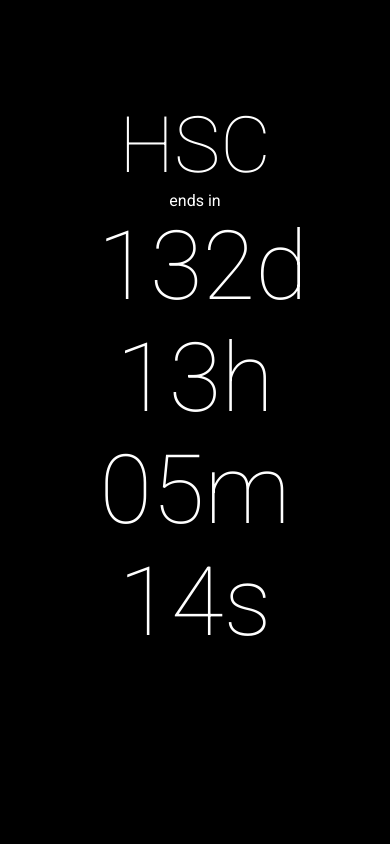
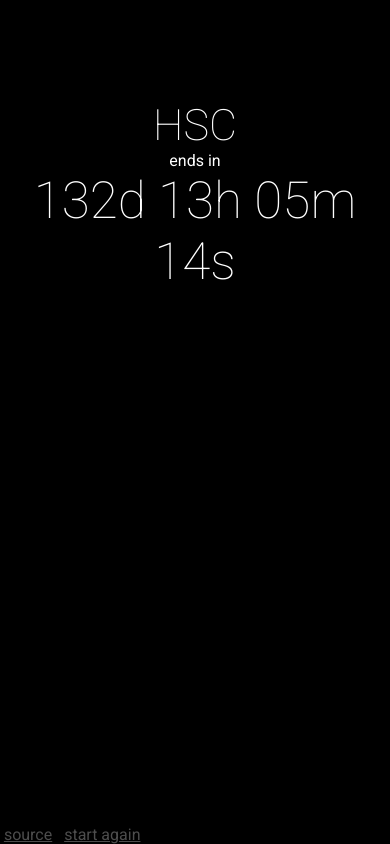
Before and after one commit to fourkbomb/hsceebs, a Flask app: page /1 in a window 390 px wide. Run offline with Flask 2, Linux system fonts and the light colour scheme; parts of the project's set-up code (start-up, migrations or seed data) failed here and were passed over; some libraries are stand-ins or nearby versions.

Commit message:
mobile touchups, misc improvements

```diff
--- a/app.py
+++ b/app.py
@@ -89,7 +89,7 @@ def nocache(fn):
 @app.route('/')
 @etagged
 def root():
-    return render_template('index.html', all_subjs=subjects, subjects=subject_cols, len=len, edata=exam_json)
+    return render_template('index.html', cur_letter='0', all_subjs=subjects, subjects=subject_cols, len=len, edata=exam_json)
 
 @app.route('/<int:subj_id>')
 @etagged
--- a/static/countdown.css
+++ b/static/countdown.css
@@ -2,10 +2,19 @@ body {
     background-color: black;
     color: white;
 	font-family: "Roboto", "Oxygen-Sans", "Helvetica Neue", "Segoe UI", sans-serif;
-    width: 100%;
-    height: 100%;
 	padding-bottom: 80px;
 }
+
+a, a:visited {
+    color: white;
+    -webkit-transition: all 300ms ease;
+    transition: all 300ms ease;
+}
+
+a:hover {
+    color: #2196f3;
+}
+
 
 .animated {
     -webkit-transition: all 300ms ease;
@@ -19,19 +28,49 @@ body {
 .big {
 	font-family: "Roboto";
 	font-weight: 100;
-	font-size: 96px;
+	font-size: 6em;
 }
 
 .not-that-big {
 	font-weight: 100;
-	font-size: 78px;
+	font-size: 5em;
 }
 
 #exam-container {
 	position: fixed;
 	top: 100px;
 	left: 50%;
-	width: 50%;
-	margin-left: -25%;
+	width: 100%;
+	margin-left: -50%;
 	text-align: center;
 }
+
+#fancy-bar {
+    position: fixed;
+    bottom: 0;
+    left: 1%;
+    width: 98%;
+    color: rgba(255, 255, 255, 0.3);
+}
+
+#fancy-bar a {
+    color: rgba(255, 255, 255, 0.3);
+}
+
+#fancy-bar:hover, #fancy-bar:hover a {
+    color: inherit;
+}
+
+#fancy-bar a:hover {
+    color: #2196f3;
+}
+
+@media screen and (max-width: 28em) {
+    .big {
+        font-size: 3.2em;
+    }
+
+    .not-that-big {
+        font-size: 2.7em;
+    }
+}
--- a/templates/countdown.html
+++ b/templates/countdown.html
@@ -9,6 +9,7 @@
         <script>
 		var subjdata = {{ subject|safe }}
         </script>
+        <meta name="viewport" content="width=device-width,initial-scale=1" />
         <script src="/static/countdown.js"></script>
     </head>
 	<body>
@@ -21,5 +22,10 @@
 				</div>
 			</div>
 		</div>
+        <span class="animated" id="fancy-bar">
+            <a href="https://github.com/fourkbomb/hsceebs">source</a>
+            &nbsp;
+            <a href="/">start again</a>
+        </div>
 	</body>
 </html>
--- a/templates/index.html
+++ b/templates/index.html
@@ -8,6 +8,7 @@
         <link rel="stylesheet" href="/static/index.css" />
         <script src="https://cdnjs.cloudflare.com/ajax/libs/jquery/3.0.0-beta1/jquery.min.js" ></script>
         <!--        <script src="https://cdnjs.cloudflare.com/ajax/libs/zepto/1.1.6/zepto.min.js"></script>-->
+		<meta name="viewport" content="width=device-width,initial-scale=1" />
         <script>
         var EXAM_DATA = {{ edata|safe }};
         var SUBJECTS = {{ all_subjs|safe }}
@@ -17,7 +18,6 @@
     <body>
 		<h1>My last exam is...</h1>
 		<div id="setup-modal-inner" class="pure-g">
-			{% set cur_letter = '0' %}
 			{% for j in range(3) %}
 			<div class="pure-u-1 pure-u-md-1-3">
 				{% for i in range(len(subjects[j])) %}
@@ -25,7 +25,7 @@
 				{% set cur_letter = subjects[j][i][0].upper() %}
 				<div class="letter-header">{{ cur_letter }}</div>
 				{% endif %}
-				<div class="subject-select">
+				<div class="subject-select animated">
 					{% set z = all_subjs.index(subjects[j][i]) %}
 					<input value="{{ z }}" class="subj-sel-check" name="bob" type="radio" name="subj-{{ z }}-select" id="subj-{{ z }}-select"/>
 					<div class="hidden subject-select-data">{{ z }}</div>
@@ -38,6 +38,6 @@
 		<div class="why-is-it-so-hard-to-centre">
 			<div class="animated cant-believe-its-not-a-button" id="launch-countdown">Go!</div>
 		</div>
-		<div id="pls-select-exam">You need to select your final exam before continuing.</div>
+		<div class="animated" id="pls-select-exam">You need to select your final exam before continuing.</div>
     </body>
 </html>
```
Also changed, not shown: static/index.css (+27 -7 lines).
